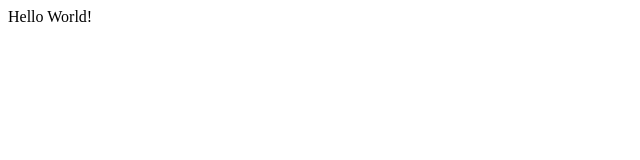
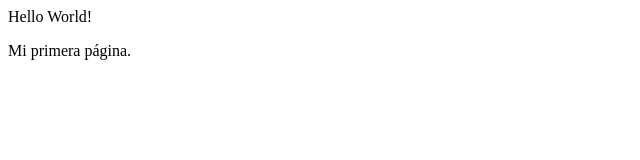
Before and after one commit to fhjosemanuel/proyectogit, a plain HTML site: page index.html in a window 1280 px wide. Shown: the whole page, without its empty margins (0-640 px from the left). Drawn offline with Linux system fonts and the light colour scheme.

```diff
--- a/index.html
+++ b/index.html
@@ -8,5 +8,7 @@
 </head>
 <body>
     Hello World!
+
+    <p>Mi primera página.</p>
 </body>
 </html>
```
